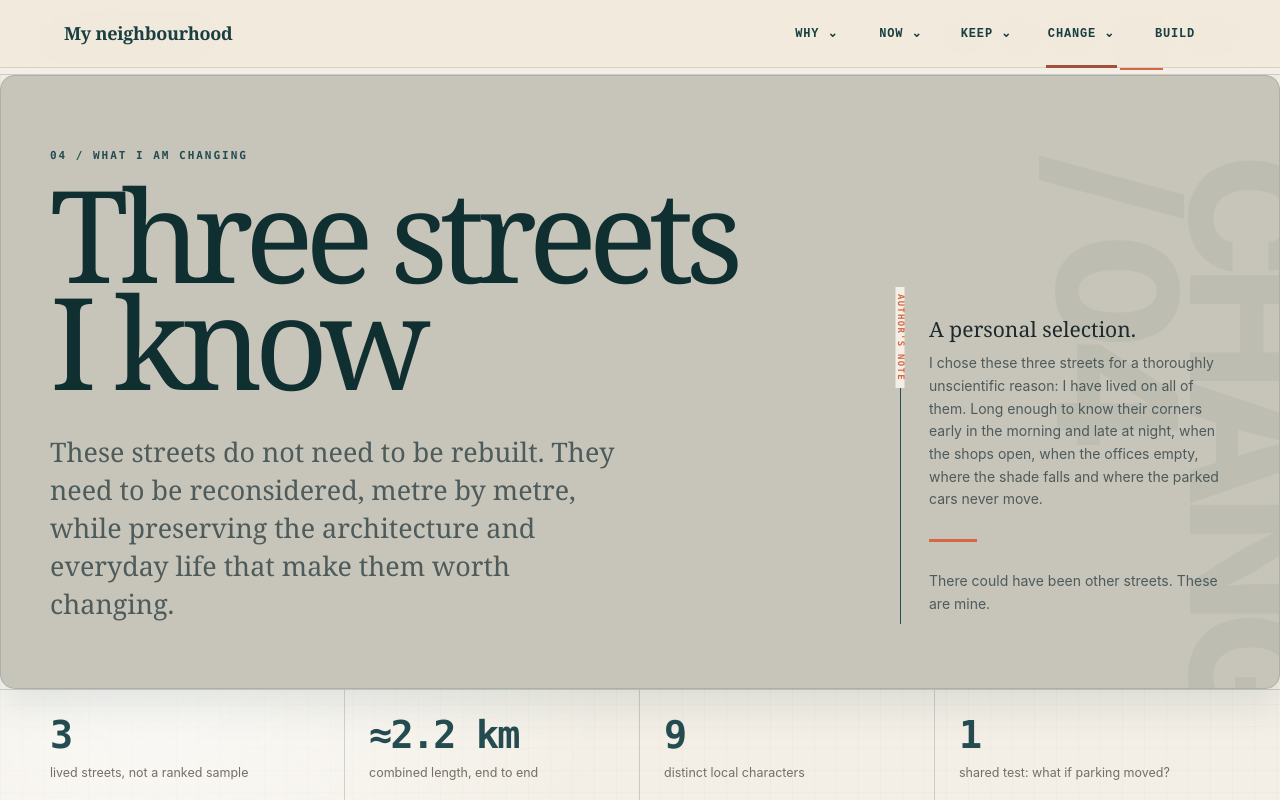
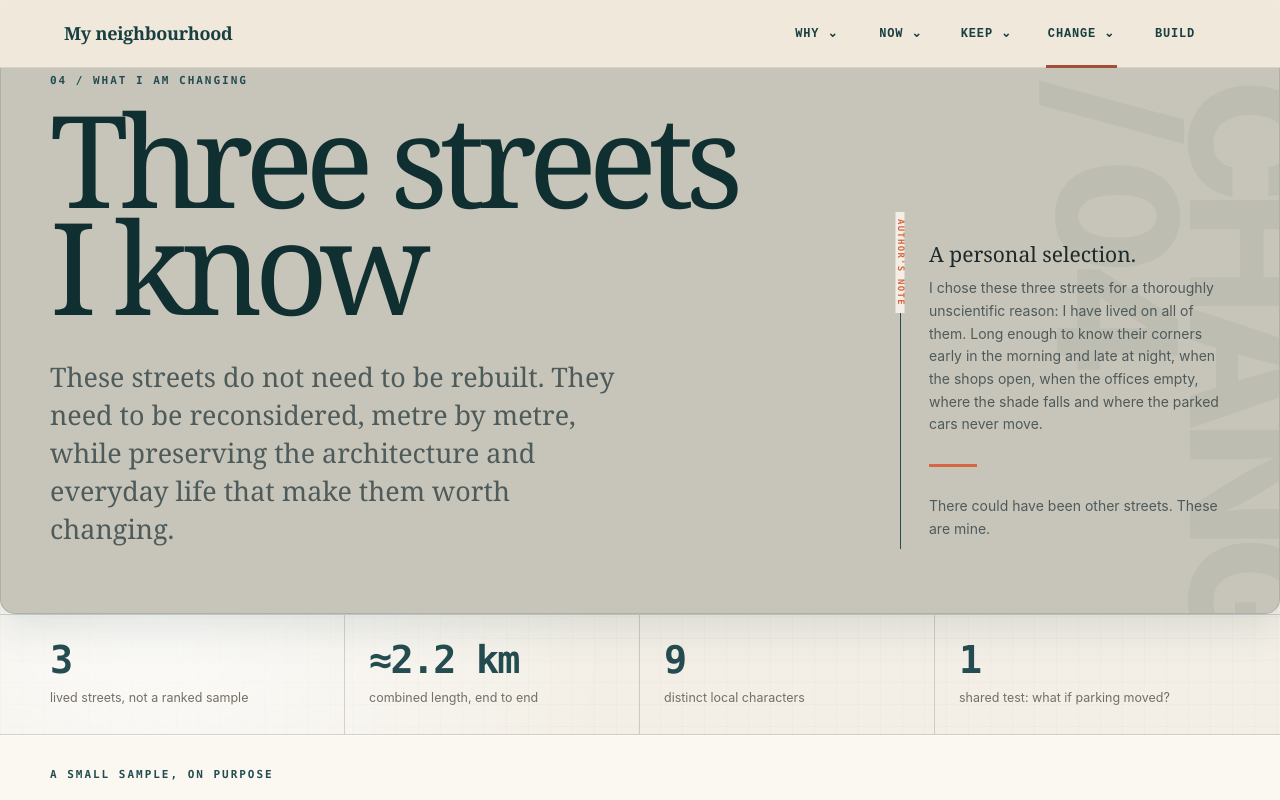
Before and after one commit to gabort-maps/inner-budapest-website, a Next.js app: page /change/three-streets in a window 1280 px wide. Shown: the top 800 px of the page. Built offline with nearby package versions, Linux system fonts and the light colour scheme.

Commit message:
Restore approved Change page and card details

```diff
--- a/app/change/three-streets/three-streets-opening-markup.ts
+++ b/app/change/three-streets/three-streets-opening-markup.ts
@@ -1,15 +1,6 @@
 // Canonical content from Google Drive: change_three_streets_landing_mockup_v0_2(2).html
 // The source page is static. The five embedded PNGs are delivered as optimized WebP assets in public/media/change.
 export const threeStreetsOpeningMarkup = String.raw`
-  <header class="site-head">
-    <div class="wrap inner">
-      <a class="brand" href="#top" aria-label="Inner Budapest, top of page"><span class="brand-mark" aria-hidden="true"></span><span>INNER BUDAPEST</span></a>
-      <nav aria-label="Main chapters">
-        <a href="/#why">Why</a><a href="/#now">Now</a><a href="/#keep">Keep</a><a class="active" href="#top" aria-current="page">Change</a><a href="/#build">Build</a>
-      </nav>
-    </div>
-  </header>
-
   <main>
     <section class="hero">
       <div class="wrap hero-grid">
```
